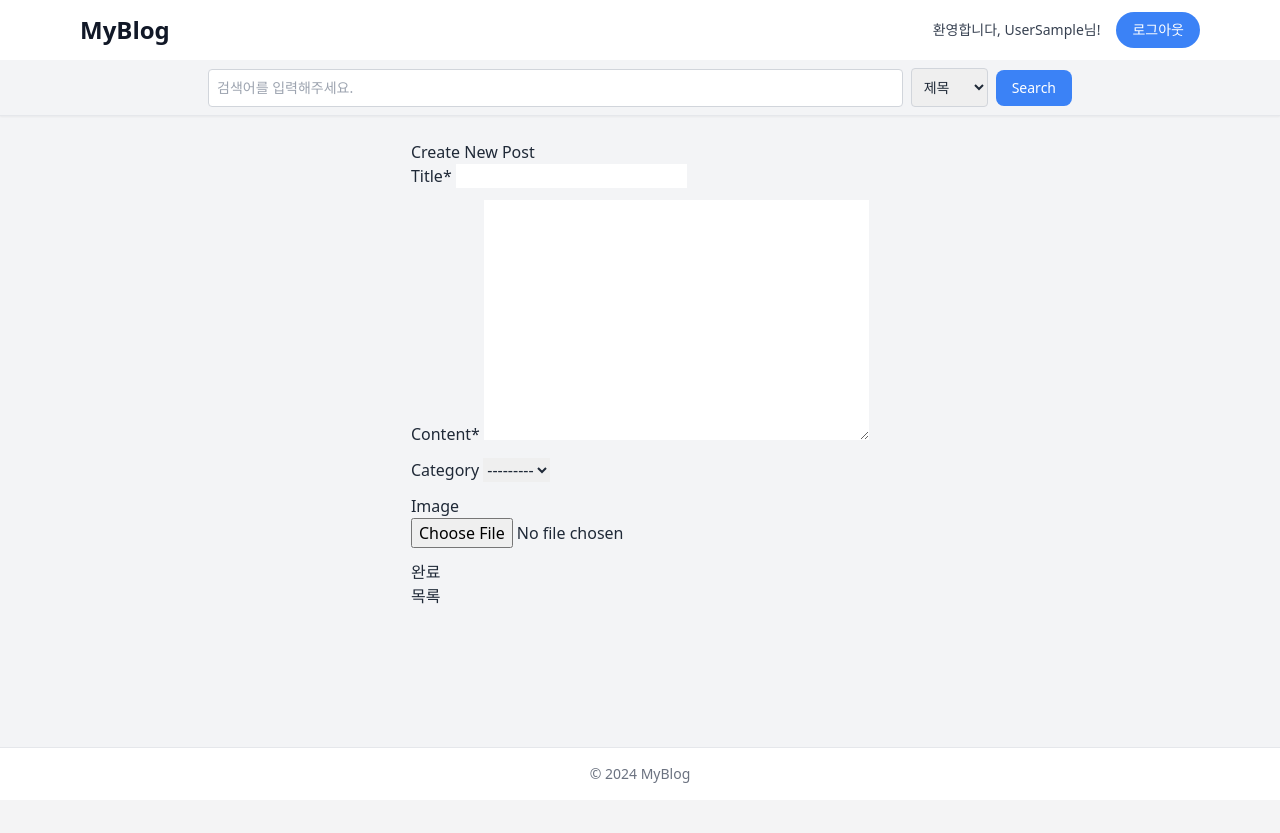
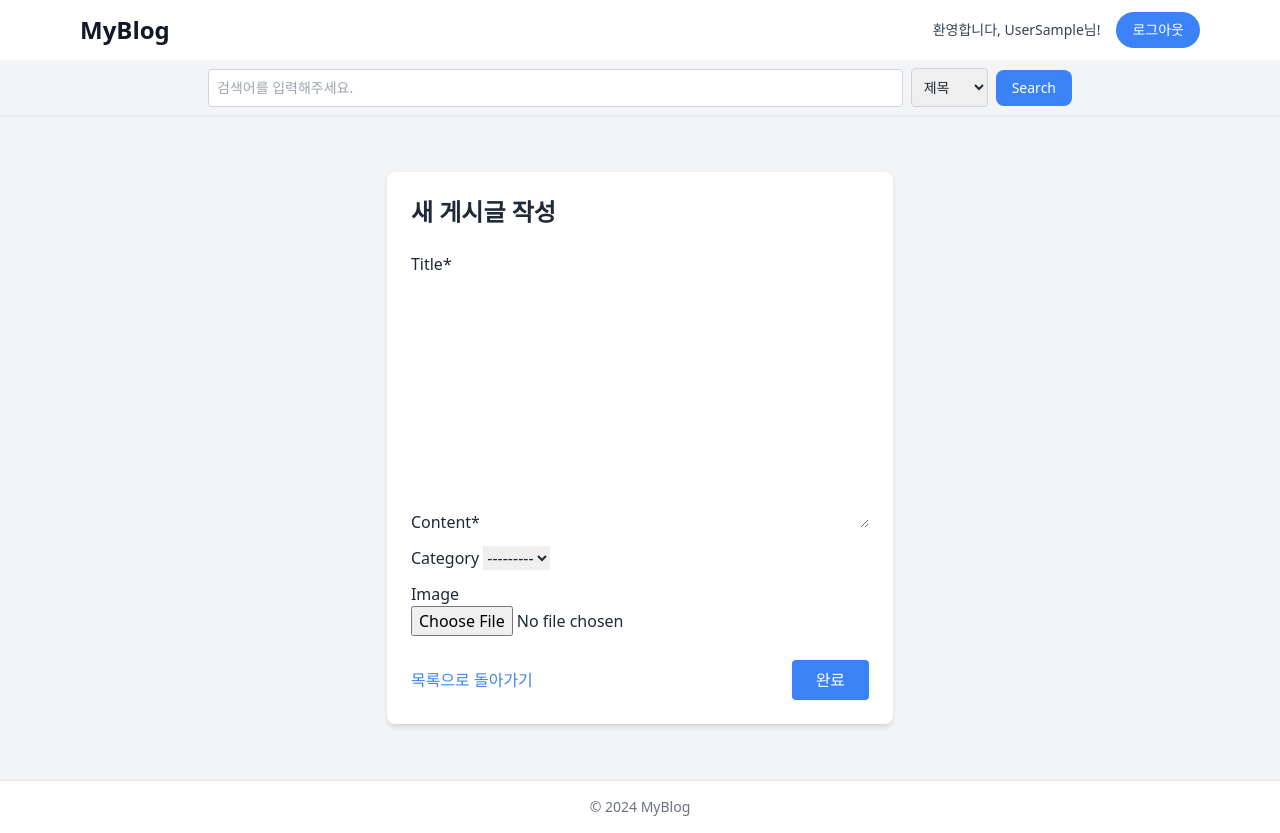
Before and after one commit to lwj0712/DjangoBlog, a Django app: page /blog/write/ in a window 1280 px wide. Before the commit the page ends 783 px from the top, so only its background shows below. Run offline with Django 5.2, Linux system fonts and the light colour scheme; the visitor is signed in with stand-in values (Sample User, id 1); data that the repository does not hold is empty; some libraries are stand-ins or nearby versions.

Commit message:
💄 CSS on post_form

```diff
--- a/myblog/templates/blog/post_form.html
+++ b/myblog/templates/blog/post_form.html
@@ -1,13 +1,19 @@
 {% extends 'base.html' %}
 {% load crispy_forms_tags %}
-
 {% block content %}
-    <h1>Create New Post</h1>
-    <form method="post" enctype="multipart/form-data">
-        {% csrf_token %}
-        {{form | crispy}}
-        <button type="submit">완료</button>
-    </form>
-    <!-- 로그인 하지 않은 유저라면 로그인 창으로 연결 됨 -->
-    <a href="{% url 'blog:post_list' %}">목록</a>
+<div class="container mx-auto px-4 py-8">
+    <div class="max-w-2xl mx-auto bg-white rounded-lg shadow-md overflow-hidden">
+        <div class="p-6">
+            <h1 class="text-2xl font-bold mb-6">{% if form.instance.pk %}게시글 수정{% else %}새 게시글 작성{% endif %}</h1>
+            <form method="post" enctype="multipart/form-data">
+                {% csrf_token %}
+                {{ form|crispy }}
+                <div class="mt-6 flex justify-between items-center">
+                    <a href="{% url 'blog:post_list' %}" class="text-blue-500 hover:underline">목록으로 돌아가기</a>
+                    <button type="submit" class="bg-blue-500 text-white px-6 py-2 rounded hover:bg-blue-600 transition duration-300">완료</button>
+                </div>
+            </form>
+        </div>
+    </div>
+</div>
 {% endblock %}
```
